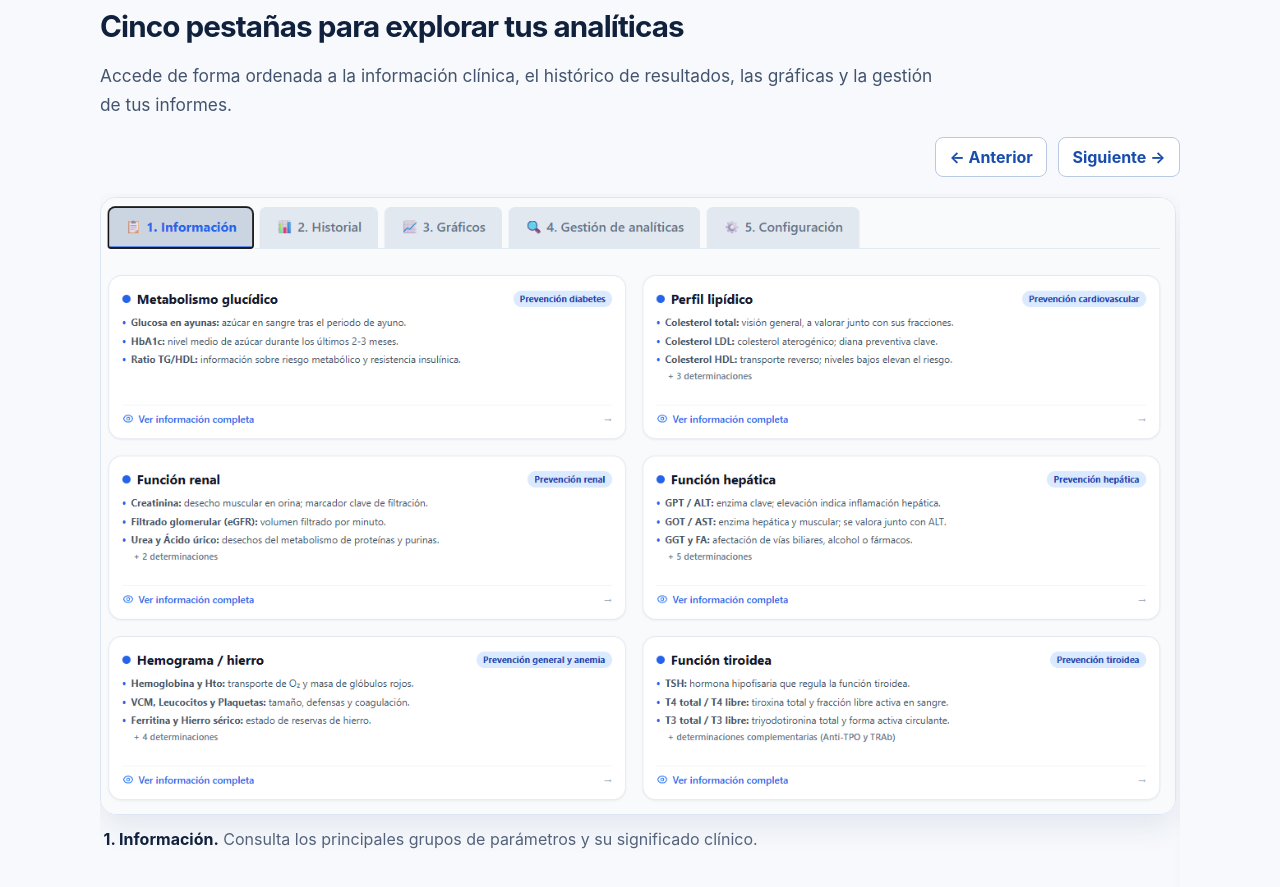
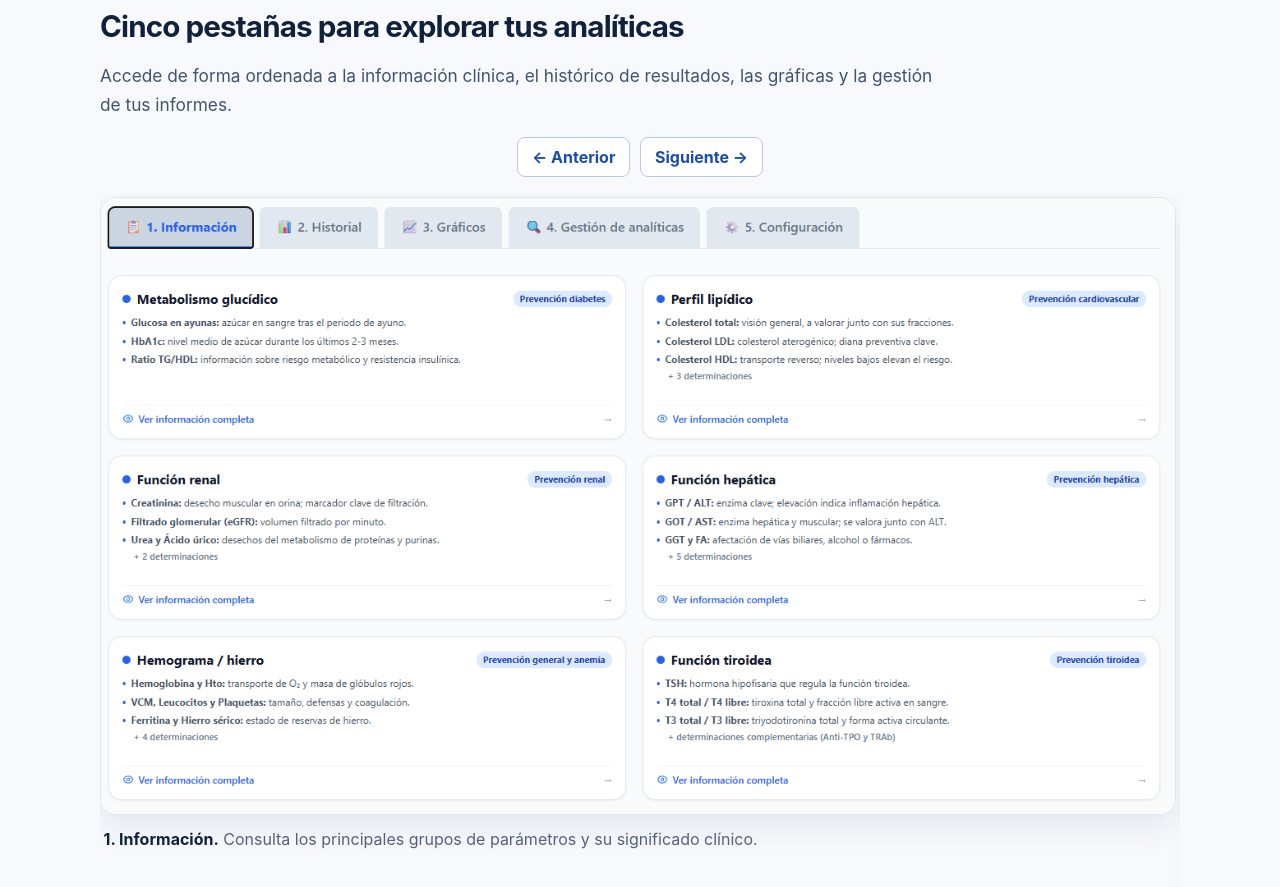
Before and after one commit to el-rocho/cac-elrocho, a website: page docs/index.html in a window 1280 px wide. Shown: the part 1800-2687 px from the top of the page. Drawn offline with Linux system fonts and the light colour scheme.

Commit message:
Centra los controles del carrusel

```diff
--- a/docs/index.html
+++ b/docs/index.html
@@ -19,7 +19,7 @@
       .feature, .download { background: #fff; border: 1px solid #dce5f2; border-radius: 16px; padding: 1.4rem; box-shadow: 0 8px 25px rgba(32, 59, 103, .05); }
       .feature h3, .download h3 { font-size: 1.05rem; margin: 0 0 .55rem; }.feature p, .download p { color: #53627a; line-height: 1.55; margin: 0; }
       .screenshot { margin: 0 0 4.5rem; }.screenshot img { border: 1px solid #dce5f2; border-radius: 16px; box-shadow: 0 18px 45px rgba(32, 59, 103, .12); display: block; height: auto; width: 100%; }.caption { color: #66758b; font-size: .9rem; margin: .85rem 0 0; text-align: center; }
-      .gallery-controls { display: flex; gap: .65rem; justify-content: flex-end; margin: 1rem 0; }.gallery-control { background: #fff; border: 1px solid #b9c9e3; border-radius: 8px; color: #194dac; cursor: pointer; font: inherit; font-weight: 700; padding: .55rem .85rem; }.gallery-control:hover, .gallery-control:focus-visible { background: #edf4ff; outline: 2px solid #2864dc; outline-offset: 2px; }
+      .gallery-controls { display: flex; gap: .65rem; justify-content: center; margin: 1rem 0; }.gallery-control { background: #fff; border: 1px solid #b9c9e3; border-radius: 8px; color: #194dac; cursor: pointer; font: inherit; font-weight: 700; padding: .55rem .85rem; }.gallery-control:hover, .gallery-control:focus-visible { background: #edf4ff; outline: 2px solid #2864dc; outline-offset: 2px; }
       .gallery { display: flex; gap: 1.25rem; margin: 0 0 4.5rem; overflow-x: auto; padding: .25rem .15rem 1.25rem; scroll-behavior: smooth; scroll-snap-type: x mandatory; scrollbar-color: #8ba3c8 #edf2fa; scrollbar-width: thin; }.gallery figure { flex: 0 0 100%; margin: 0; scroll-snap-align: start; }.gallery img { border: 1px solid #dce5f2; border-radius: 16px; box-shadow: 0 12px 30px rgba(32, 59, 103, .09); display: block; height: auto; width: 100%; }.gallery figcaption { color: #53627a; line-height: 1.55; margin: .75rem .2rem 0; }.gallery strong { color: #10213d; }
       .downloads { display: grid; gap: 1.25rem; grid-template-columns: repeat(2, 1fr); }.download { display: flex; flex-direction: column; min-height: 230px; }.download p { flex: 1; }
       .button { align-self: flex-start; background: #2864dc; border-radius: 9px; color: #fff; font-weight: 700; margin-top: 1.5rem; padding: .75rem 1rem; text-decoration: none; }.button:hover { background: #194dac; }
```
